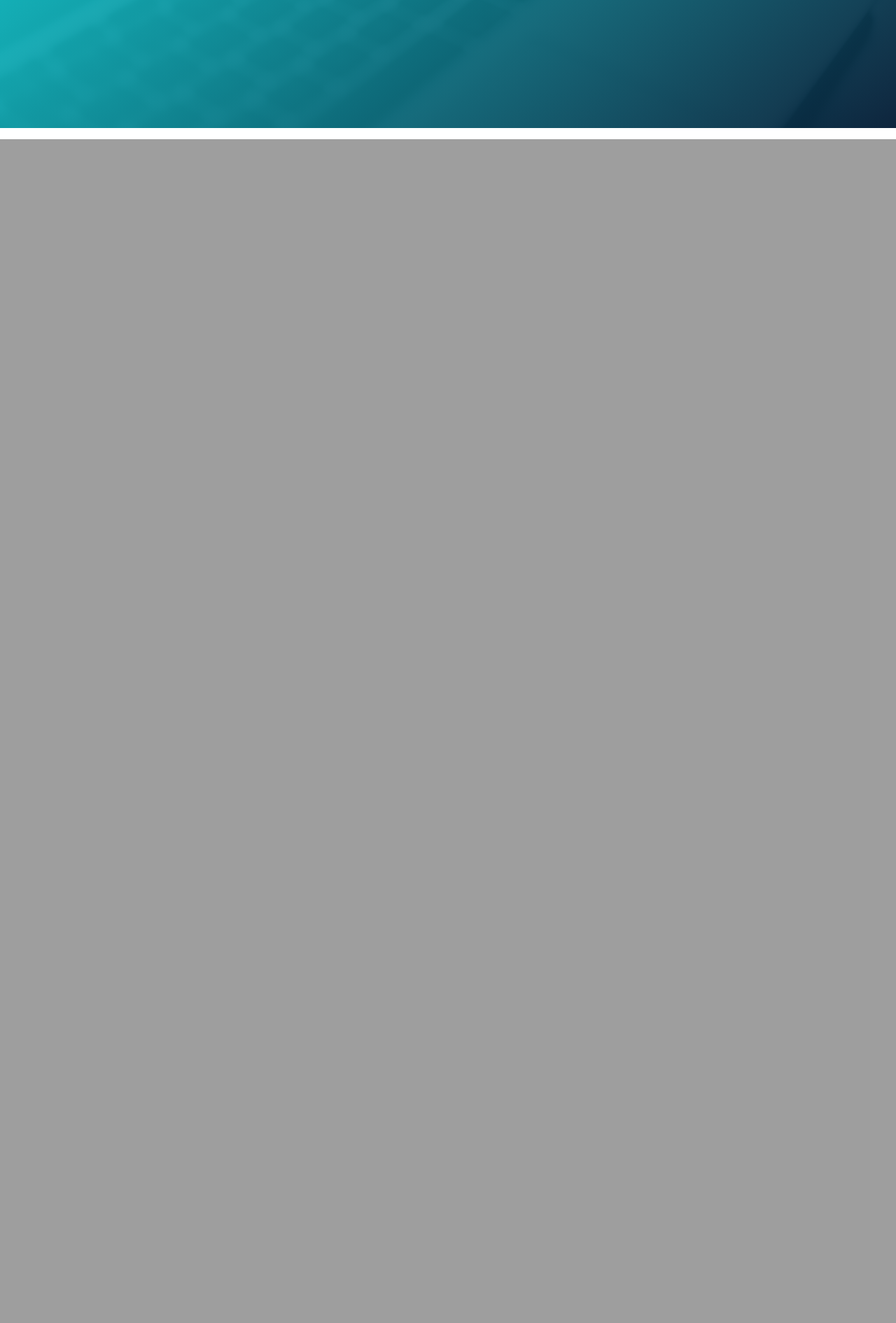
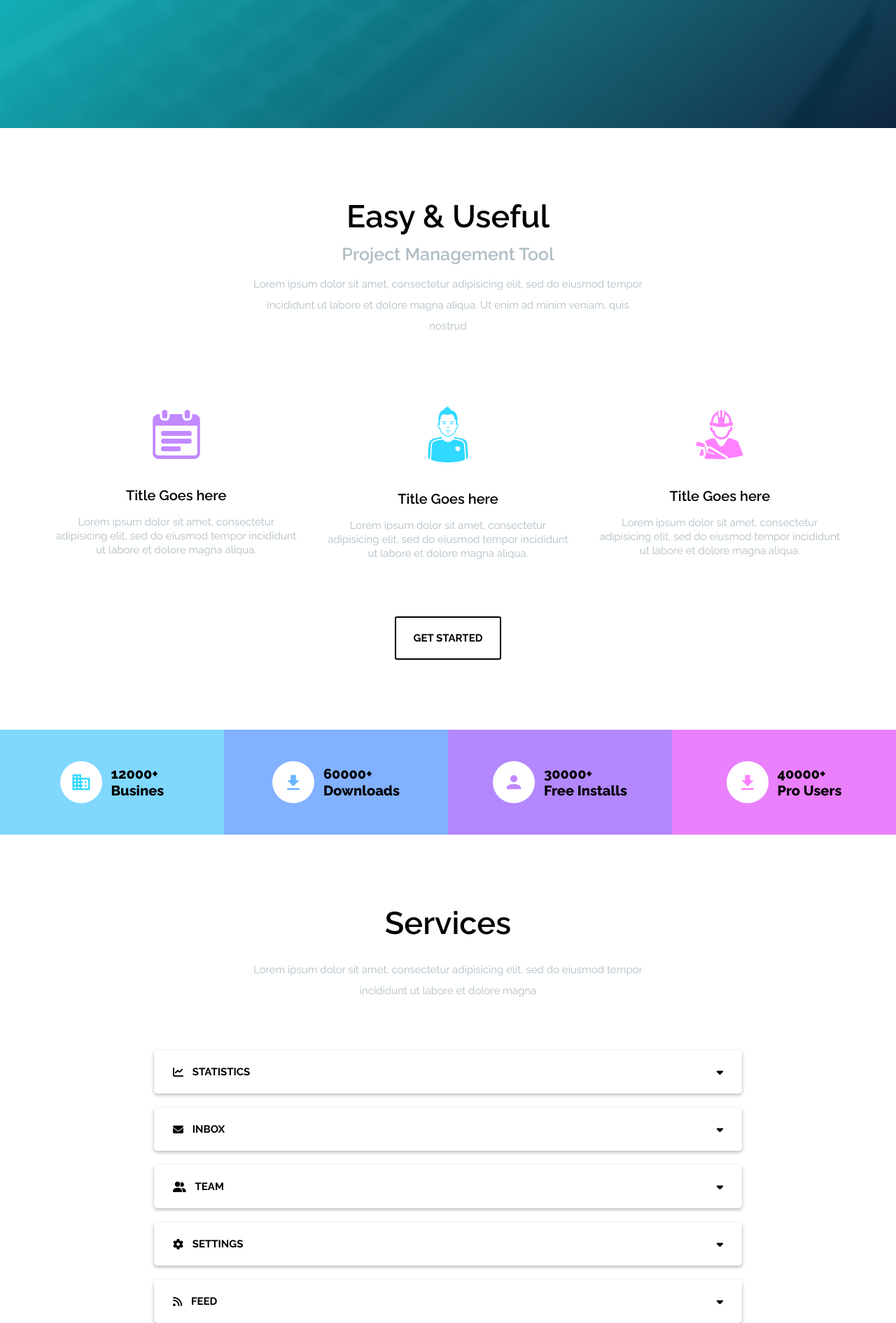
Before and after one commit to JollyR0ger42/web_page_02, a PHP site: page / in a window 1280 px wide. Shown: the part 601-2492 px from the top of the page at 70% size. Before the commit the page ends 800 px from the top, so only its background shows below. Run offline with PHP 8.4, Linux system fonts and the light colour scheme; some libraries are stand-ins or nearby versions.

Commit message:
add footer and contacts sections

```diff
--- a/index.html
+++ b/index.html
@@ -4,6 +4,7 @@
 	<meta charset="UTF-8">
 	<meta name="viewport" content="width=device-width, initial-scale=1.0">
 	<link href="https://fonts.googleapis.com/css2?family=Raleway:wght@400;600;700;800&display=swap" rel="stylesheet">
+	<script src="https://kit.fontawesome.com/4c53c49452.js" crossorigin="anonymous"></script>
 	<link rel="stylesheet" href="style.css">
 	<title>Dart service</title>
 </head>
@@ -13,7 +14,7 @@
 			<div class="logo">
 				<img src="img/logo.png" alt="Logo">
 				<div class="in-block">
-					<p class="fz-15px fw-400 uppercase white">Dart</p>
+					<p class="fz-15px uppercase white">Dart</p>
 					<p class="fz-15px fw-800 uppercase white">Service manager</p>
 				</div>
 			</div>
@@ -41,6 +42,202 @@
 		</div>
 	</header>
 
+	<section class="tools section-side-padding section-vertical-padding flex-column">
+		<h2 class="fz-45px fw-600 text-center">Easy & Useful</h2>
+		<h3 class="fz-25px fw-600 grey line-h55 text-center">Project Management Tool</h3>
+		<p class="text-center fz-15px grey line-h30">Lorem ipsum dolor sit amet, consectetur adipisicing elit, sed do eiusmod tempor<br>
+			incididunt ut labore et dolore magna aliqua. Ut enim ad minim veniam, quis<br>
+			nostrud
+		</p>
+		<div class="cards mt-100px flex-row space-between w-100p">
+			<div class="flex-column">
+				<img src="img/icon1.png" alt="">
+				<h4 class="fz-20px fw-600 line-h55 mt-25px">Title Goes here</h4>
+				<p class="fz-15px text-center grey line-h20">Lorem ipsum dolor sit amet, consectetur<br>
+					adipisicing elit, sed do eiusmod tempor incididunt<br>
+					ut labore et dolore magna aliqua.
+				</p>
+			</div>
+			<div class="flex-column">
+				<img src="img/icon2.png" alt="">
+				<h4 class="fz-20px fw-600 line-h55 mt-25px">Title Goes here</h4>
+				<p class="fz-15px text-center grey line-h20">Lorem ipsum dolor sit amet, consectetur<br>
+					adipisicing elit, sed do eiusmod tempor incididunt<br>
+					ut labore et dolore magna aliqua.
+				</p>
+			</div>
+			<div class="flex-column">
+				<img src="img/icon3.png" alt="">
+				<h4 class="fz-20px fw-600 line-h55 mt-25px">Title Goes here</h4>
+				<p class="fz-15px text-center grey line-h20">Lorem ipsum dolor sit amet, consectetur<br>
+					adipisicing elit, sed do eiusmod tempor incididunt<br>
+					ut labore et dolore magna aliqua.
+				</p>
+			</div>
+		</div>
+		<button class="uppercase fz-15px fw-700 black-button transp-button mt-80px">Get started</button>
+	</section>
+
+	<div class="achievements flex-row">
+		<div class="achievement w-100p grow-1 flex-row justify-center bg-l-blue h-150px">
+			<div class="white-circle flex-column justify-center mr-1vw"><img src="img/icon-business.png" alt=""></div>
+			<p class="fz-20px fw-800 nowrap">12000+<br>Busines</p>
+		</div>
+		<div class="achievement w-100p grow-1 flex-row justify-center bg-blue h-150px">
+			<div class="white-circle flex-column justify-center mr-1vw"><img src="img/icon-download.png" alt=""></div>
+			<p class="fz-20px fw-800 nowrap">60000+<br>Downloads</p>
+		</div>
+		<div class="achievement w-100p grow-1 flex-row justify-center bg-purple h-150px">
+			<div class="white-circle flex-column justify-center mr-1vw"><img src="img/icon-person.png" alt=""></div>
+			<p class="fz-20px fw-800 nowrap">30000+<br>Free Installs</p>
+		</div>
+		<div class="achievement w-100p grow-1 flex-row justify-center bg-pink h-150px">
+			<div class="white-circle flex-column justify-center mr-1vw"><img src="img/icon-download1.png" alt=""></div>
+			<p class="fz-20px fw-800 nowrap">40000+<br>Pro Users</p>
+		</div>
+	</div>
+
+	<section class="services section-side-padding section-vertical-padding flex-column">
+		<h2 class="fz-45px fw-600 text-center">Services</h2>
+		<p class="text-center fz-15px grey line-h30 mt-25px">Lorem ipsum dolor sit amet, consectetur adipisicing elit, sed do eiusmod tempor<br>
+			incididunt ut labore et dolore magna
+		</p>
+		<div class="services-content mt-50px">
+			<div class="collapsible p-20-25px border-rad-5px mt-20px">
+				<button class="uppercase fz-15px fw-700 bg-white w-100p flex-row">
+					<i class="fas fa-chart-line mr-1vw"></i>
+					<span>Statistics</span>
+					<i class="fas fa-caret-down fz-15px ml-auto"></i>
+				</button>
+				<div class="content flex-row">
+					<img src="img/statistic-img.jpg" class="border-rad-5px mr-1vw  mt-25px" alt="">
+					<p class="fz-15px line-h30  mt-25px">Lorem ipsum dolor sit amet, consectetur adipisicing elit, sed do
+						eiusmod tempor incididunt ut labore et dolore magna aliqua. Ut
+						enim ad minim veniam,<br><br>
+						quis nostrud exercitation ullamco laboris nisi ut aliquip ex ea
+						commodo consequat. Duis aute irure dolor in reprehenderit in </p>
+				</div>
+			</div>
+			<div class="collapsible p-20-25px border-rad-5px mt-20px">
+				<button class="uppercase fz-15px fw-700 bg-white w-100p flex-row">
+					<i class="fas fa-envelope mr-1vw"></i>
+					<span>Inbox</span>
+					<i class="fas fa-caret-down fz-15px ml-auto"></i>
+				</button>
+				<div class="content flex-row">
+					<img src="img/statistic-img.jpg" class="border-rad-5px mr-1vw  mt-25px" alt="">
+					<p class="fz-15px line-h30  mt-25px">Lorem ipsum dolor sit amet, consectetur adipisicing elit, sed do
+						eiusmod tempor incididunt ut labore et dolore magna aliqua. Ut
+						enim ad minim veniam,<br><br>
+						quis nostrud exercitation ullamco laboris nisi ut aliquip ex ea
+						commodo consequat. Duis aute irure dolor in reprehenderit in </p>
+				</div>
+			</div>
+			<div class="collapsible p-20-25px border-rad-5px mt-20px">
+				<button class="uppercase fz-15px fw-700 bg-white w-100p flex-row">
+					<i class="fas fa-user-friends mr-1vw"></i>
+					<span>Team</span>
+					<i class="fas fa-caret-down fz-15px ml-auto"></i>
+				</button>
+				<div class="content flex-row">
+					<img src="img/statistic-img.jpg" class="border-rad-5px mr-1vw  mt-25px" alt="">
+					<p class="fz-15px line-h30  mt-25px">Lorem ipsum dolor sit amet, consectetur adipisicing elit, sed do
+						eiusmod tempor incididunt ut labore et dolore magna aliqua. Ut
+						enim ad minim veniam,<br><br>
+						quis nostrud exercitation ullamco laboris nisi ut aliquip ex ea
+						commodo consequat. Duis aute irure dolor in reprehenderit in </p>
+				</div>
+			</div>
+			<div class="collapsible p-20-25px border-rad-5px mt-20px">
+				<button class="uppercase fz-15px fw-700 bg-white w-100p flex-row">
+					<i class="fas fa-cog mr-1vw"></i>
+					<span>Settings</span>
+					<i class="fas fa-caret-down fz-15px ml-auto"></i>
+				</button>
+				<div class="content flex-row">
+					<img src="img/statistic-img.jpg" class="border-rad-5px mr-1vw  mt-25px" alt="">
+					<p class="fz-15px line-h30  mt-25px">Lorem ipsum dolor sit amet, consectetur adipisicing elit, sed do
+						eiusmod tempor incididunt ut labore et dolore magna aliqua. Ut
+						enim ad minim veniam,<br><br>
+						quis nostrud exercitation ullamco laboris nisi ut aliquip ex ea
+						commodo consequat. Duis aute irure dolor in reprehenderit in </p>
+				</div>
+			</div>
+			<div class="collapsible p-20-25px border-rad-5px mt-20px">
+				<button class="uppercase fz-15px fw-700 bg-white w-100p flex-row">
+					<i class="fas fa-rss mr-1vw"></i>
+					<span>Feed</span>
+					<i class="fas fa-caret-down fz-15px ml-auto"></i>
+				</button>
+				<div class="content flex-row">
+					<img src="img/statistic-img.jpg" class="border-rad-5px mr-1vw  mt-25px" alt="">
+					<p class="fz-15px line-h30  mt-25px">Lorem ipsum dolor sit amet, consectetur adipisicing elit, sed do
+						eiusmod tempor incididunt ut labore et dolore magna aliqua. Ut
+						enim ad minim veniam,<br><br>
+						quis nostrud exercitation ullamco laboris nisi ut aliquip ex ea
+						commodo consequat. Duis aute irure dolor in reprehenderit in </p>
+				</div>
+			</div>
+		</div>
+	</section>
+
+	<div class="contact-us section-side-padding section-vertical-padding flex-column">
+		<h2 class="fz-45px fw-600 text-center">Contact Us</h2>
+		<p class="text-center fz-15px line-h30 mt-25px">Lorem ipsum dolor sit amet, consectetur adipisicing elit, sed do eiusmod tempor<br>
+			incididunt ut labore et dolore magna
+		</p>
+		<form class="contact-form flex-column mt-50px w-50p">
+			<div class="flex-row space-between m-5px w-100p">
+				<input class="w-48p fz-15px fw-600 p-20-25px" type="text" placeholder="First Name">
+				<input class="w-48p fz-15px fw-600 p-20-25px" type="text" placeholder="Last Name">
+			</div>
+			<div class="flex-row space-between m-5px w-100p">
+				<input class="w-48p fz-15px fw-600 p-20-25px" type="text" placeholder="Email">
+				<input class="w-48p fz-15px fw-600 p-20-25px" type="text" placeholder="Phone">
+			</div>
+			<textarea class="m-5px fz-15px fw-600 p-20-25px w-100p" rows="10" placeholder="Message"></textarea>
+			<div class="flex-row w-100p space-between mt-20px">
+				<div>
+					<input class="mr-p5vw" type="checkbox">
+					<span class="fz-15px fw-600">subscribe to the newsletter</span>
+				</div>
+				<button class="uppercase fz-15px fw-700 black-button transp-button">Get started</button>
+			</div>
+		</form>
+	</div>
+
+	<footer class="section-vertical-padding section-side-padding bg-d-blue flex-row space-between">
+		<div class="flex-column align-start">
+			<div class="logo">
+				<img src="img/logo.png" alt="Logo">
+				<div class="in-block">
+					<p class="fz-15px uppercase white">Dart</p>
+					<p class="fz-15px fw-800 uppercase white">Service manager</p>
+				</div>
+			</div>
+			<div class="links-1 flex-row mt-20px align-center">
+				<a href="#" class="fz-15px white after-dot nowrap">Privacy Policy</a>
+				<a href="#" class="fz-15px white after-dot nowrap">Contact Us</a>
+				<a href="#" class="fz-15px white after-none nowrap">About Us</a>
+			</div>
+		</div>
+		<div class="flex-column grow-1 align-end">
+			<div class="links flex-row space-between line-h30">
+				<a href="#" class="fz-15px fw-600 white">Home</a>
+				<a href="#" class="fz-15px fw-600 white">Service</a>
+				<a href="#" class="fz-15px fw-600 white">Extension</a>
+				<a href="#" class="fz-15px fw-600 white">Pricing</a>
+				<a href="#" class="fz-15px fw-600 white">Help</a>
+			</div>
+			<div class="socails flex-row space-between mt-50px w-200px">
+				<a href="#"><i class="fab fa-facebook-square grey fz-20px"></i></a>
+				<a href="#"><i class="fab fa-twitter grey fz-20px"></i></a>
+				<a href="#"><i class="fab fa-google-plus-g grey fz-20px"></i></a>
+				<a href="#"><i class="fab fa-linkedin-in grey fz-20px"></i></a>
+			</div>
+		</div>
+	</footer>
+
 	<script src="script.js"></script>
 </body>
 </html>
--- a/style.css
+++ b/style.css
@@ -19,13 +25,28 @@ label{
 	padding-top: 100px;
 	padding-bottom: 100px;
 }
+.p-20-25px{
+	padding: 20px 25px;
+}
 
 /* Font */
+.nowrap{
+	white-space: nowrap;
+}
 .fz-15px{
 	font-size: 15px;
 }
 .fz-18px{
 	font-size: 18px;
+}
+.fz-20px{
+	font-size: 20px;
+}
+.fz-25px{
+	font-size: 25px;
+}
+.fz-45px{
+	font-size: 45px;
 }
 .fz-55px{
 	font-size: 55px;
@@ -42,19 +63,70 @@ label{
 .uppercase{
 	text-transform: uppercase;
 }
-.white{
-	color: white;
+.grey{
+	color: #b0bec5;
+}
+.line-h20{
+	line-height: 20px;
+}
+.line-h30{
+	line-height: 30px;
 }
 .line-h35{
 	line-height: 35px;
 }
+.line-h55{
+	line-height: 55px;
+}
 
 /* Positioning */
+.text-center{
+	text-align: center;
+}
+.text-left{
+	text-align: left;
+}
+.text-right{
+	text-align: right;
+}
+.m-5px{
+	margin: 5px 5px;
+}
+.ml-auto{
+	margin-left: auto;
+}
+.ml-50px{
+	margin-left: 50px;
+}
+.mr-auto{
+	margin-right: auto;
+}
 .mr-2vw{
 	margin-right: 2vw;
 }
+.mr-1vw{
+	margin-right: 1vw;
+}
+.mr-p5vw{
+	margin-right: .5vw;
+}
 .mb-42px{
 	margin-bottom: 42px;
+}
+.mt-20px{
+	margin-top: 20px;
+}
+.mt-25px{
+	margin-top: 25px;
+}
+.mt-50px{
+	margin-top: 50px;
+}
+.mt-80px{
+	margin-top: 80px;
+}
+.mt-100px{
+	margin-top: 100px;
 }
 .mt-170px{
 	margin-top: 170px;
@@ -64,10 +136,88 @@ label{
 }
 .flex-row{
 	display: flex;
+	flex-direction: row;
+	align-items: center;
+}
+.flex-column{
+	display: flex;
+	flex-direction: column;
 	align-items: center;
 }
 .space-between{
 	justify-content: space-between;
+}
+.justify-center{
+	justify-content: center;
+}
+.justify-start{
+	justify-content: start;
+}
+.align-start{
+	align-self: flex-start;
+	align-items: flex-start;
+}
+.align-end{
+	align-self: flex-end;
+	align-items: flex-end;
+}
+.align-center{
+	align-items: center;
+}
+
+/* Color */
+.white{
+	color: white;
+}
+.bg-l-blue{
+	background-color: #80d8ff;
+}
+.bg-blue{
+	background-color: #82b1ff;
+}
+.bg-d-blue{
+	background-color: #061e37;
+}
+.bg-purple{
+	background-color: #b388ff;
+}
+.bg-pink{
+	background-color: #ea80fc;
+}
+.bg-white{
+	background-color: white;
+}
+.white-circle{
+	width: 60px;
+	height: 60px;
+	border-radius: 30px;
+	background-color: white;
+}
+
+/* Sizes */
+.w-100p{
+	width: 100%;
+}
+.w-48p{
+	width: 48%;
+}
+.w-50p{
+	width: 50%;
+}
+.w-66p{
+	width: 66%;
+}
+.w-200px{
+	width: 200px;
+}
+.h-150px{
+	height: 150px;
+}
+.grow-1{
+	flex-grow: 1;
+}
+.border-rad-5px{
+	border-radius: 5px;
 }
 
 /* Buttons */
@@ -91,7 +242,25 @@ button{
 .white-button:hover{
 	color: white;
 	background-color: #061e37;
-	border: .15em solid #061e37;
+	border-color: #061e37;
+}
+.black-button{
+	border-color: black;
+	padding: 20px 25px;
+}
+
+/* Decoratos */
+.after-dot::after{
+	position: relative;
+	top: 7px;
+	font-size: 30px;
+	content: '・';
+}
+.after-none::after{
+	position: relative;
+	top: 7px;
+	font-size: 30px;
+	content: '';
 }
 
 
@@ -127,6 +296,31 @@ header .content{
 	margin-top: 170px;
 }
 
+/* Services */
+.services .services-content{
+	width: 75%;
+}
+.services .collapsible{
+	background-color: white;
+	box-shadow: 0 2px 5px rgba(0, 0, 0, 0.3);
+}
+.services .collapsible .content{
+	max-height: 0;
+	overflow: hidden;
+	transition: max-height .2s linear;
+}
+
+/* Footer */
+footer .links{
+	width: 50%;
+}
+
+/* Contact Us */
+.contact-us{
+	background-color: #fafafa;
+}
+
+
 @media screen and (max-width: 930px){
 	/* Header */
 	header{
```
Also changed, not shown: other parts of style.css (+77 -8 lines), script.js (+15 -0 lines), img/icon-business.png (added), img/icon-download.png (added), img/icon-download1.png (added), img/icon-person.png (added), img/icon1.png (added), img/icon2.png (added), img/icon3.png (added), img/statistic-img.jpg (added).
